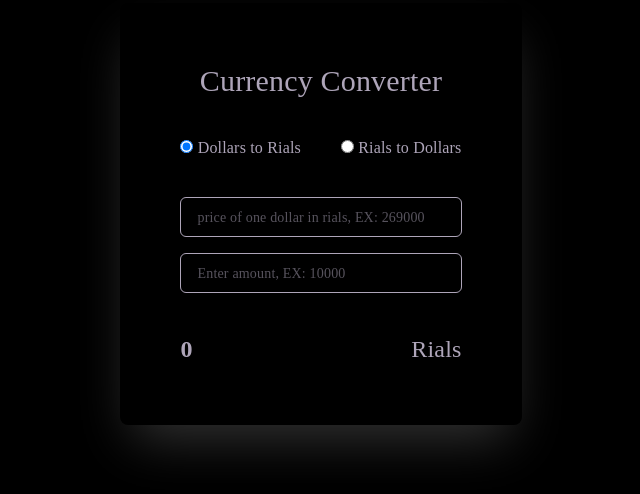
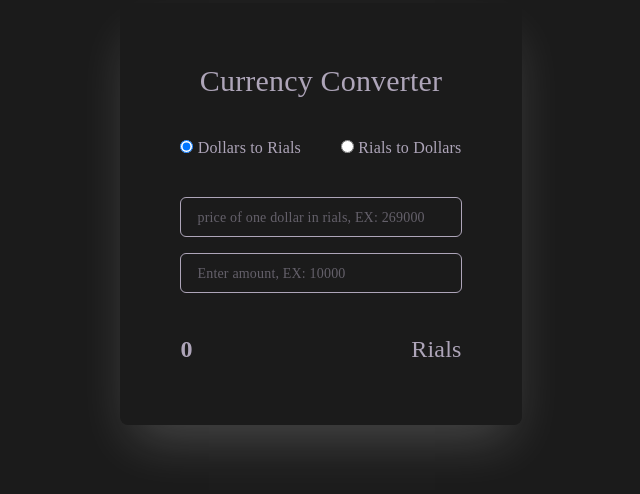
Before and after one commit to BhGh1081/currency-converter, a React (Vite) app: page / in a window 1280 px wide. Shown: the part 186-680 px from the top of the page, without its empty margins (319-959 px from the left). Built offline with nearby package versions, Linux system fonts and the light colour scheme.

Commit message:
chore: remove unused default styles from index.css

```diff
--- a/src/App.tsx
+++ b/src/App.tsx
@@ -21,7 +21,7 @@ export default function App() {
 
 
   return (
-    <main className="w-full h-dvh bg-black flex justify-center items-center">
+    <main className="w-full h-dvh flex justify-center items-center">
       <div className="flex flex-col gap-10  p-15 rounded-lg shadow-2xl shadow-white/20">
         <h1 className="text-3xl self-center">Currency Converter</h1>
 
--- a/src/index.css
+++ b/src/index.css
@@ -2,24 +2,10 @@
 
 :root {
   --text: #aea5b9;
-  --text-h: #08060d;
-  --bg: #fff;
-  --border: #e5e4e7;
-  --code-bg: #f4f3ec;
-  --accent: #aa3bff;
-  --accent-bg: rgba(170, 59, 255, 0.1);
-  --accent-border: rgba(170, 59, 255, 0.5);
-  --social-bg: rgba(244, 243, 236, 0.5);
-  --shadow:
-    rgba(0, 0, 0, 0.1) 0 10px 15px -3px, rgba(0, 0, 0, 0.05) 0 4px 6px -2px;
+  --background: rgb(27, 27, 27);
 
   font: 18px/145% var(--sans);
   letter-spacing: 0.18px;
-  color-scheme: light dark;
   color: var(--text);
-  background: var(--bg);
-  font-synthesis: none;
-  text-rendering: optimizeLegibility;
-  -webkit-font-smoothing: antialiased;
-  -moz-osx-font-smoothing: grayscale;
+  background: var(--background);
 }
```
